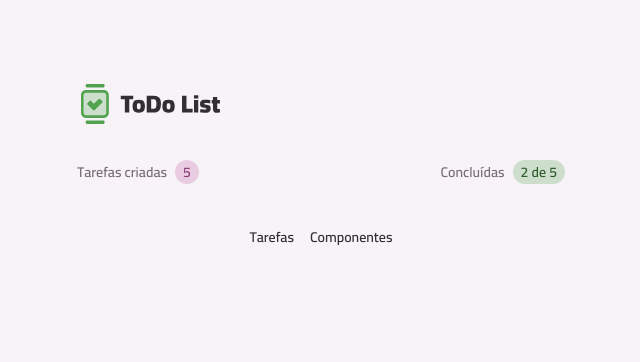
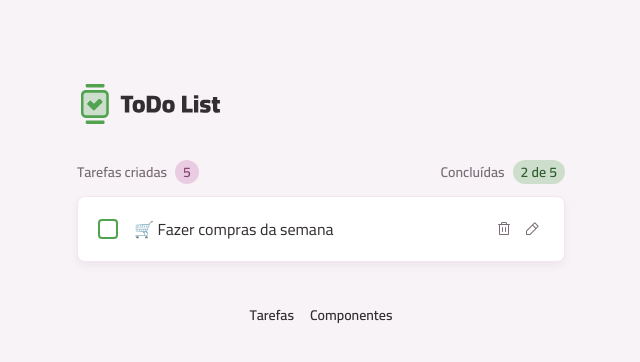
Before and after one commit to 2joliveira/todo, a React (Vite) app: page / in a window 1280 px wide. Shown: the top 362 px of the page, without its empty margins (319-959 px from the left). Built offline with nearby package versions, Linux system fonts and the light colour scheme.

Commit message:
create task item component

```diff
--- /dev/null
+++ b/src/core-components/task-item.tsx
@@ -0,0 +1,54 @@
+import { useState } from "react";
+import Card from "../components/card";
+import InputText from "../components/input-text";
+import ButtonIcon from "../components/button-icon";
+import InputCheckbox from "../components/input-checkbox";
+import Text from "../components/text";
+
+import XIcon from "../assets/icons/x.svg?react";
+import CheckIcon from "../assets/icons/check.svg?react";
+import TrashIcon from "../assets/icons/trash.svg?react";
+import PencilIcon from "../assets/icons/pencil.svg?react";
+
+export default function TaskItem() {
+  const [isEditing, setIsEditing] = useState(false);
+
+  function handleEditTask() {
+    setIsEditing(true);
+  }
+
+  function handleExitEditTasking() {
+    setIsEditing(false);
+  }
+
+  return (
+    <Card size="md" className="flex items-center gap-4">
+      {isEditing ? (
+        <>
+          <InputText className="flex-1" />
+          <div className="flex gap-1">
+            <ButtonIcon
+              icon={XIcon}
+              variant="secondary"
+              onClick={handleExitEditTasking}
+            />
+            <ButtonIcon icon={CheckIcon} variant="primary" />
+          </div>
+        </>
+      ) : (
+        <>
+          <InputCheckbox />
+          <Text className="flex-1">🛒 Fazer compras da semana</Text>
+          <div className="flex gap-1">
+            <ButtonIcon icon={TrashIcon} variant="tertiary" />
+            <ButtonIcon
+              icon={PencilIcon}
+              variant="tertiary"
+              onClick={handleEditTask}
+            />
+          </div>
+        </>
+      )}
+    </Card>
+  );
+}
--- a/src/pages/page-home.tsx
+++ b/src/pages/page-home.tsx
@@ -1,4 +1,5 @@
 import Container from "../components/container";
+import TaskItem from "../core-components/task-item";
 import TaskSummary from "../core-components/task-summary";
 
 export default function PageHome() {
@@ -7,6 +8,8 @@
       <header className="flex items-center justify-between">
         <TaskSummary />
       </header>
+
+      <TaskItem />
     </Container>
   );
 }
```
